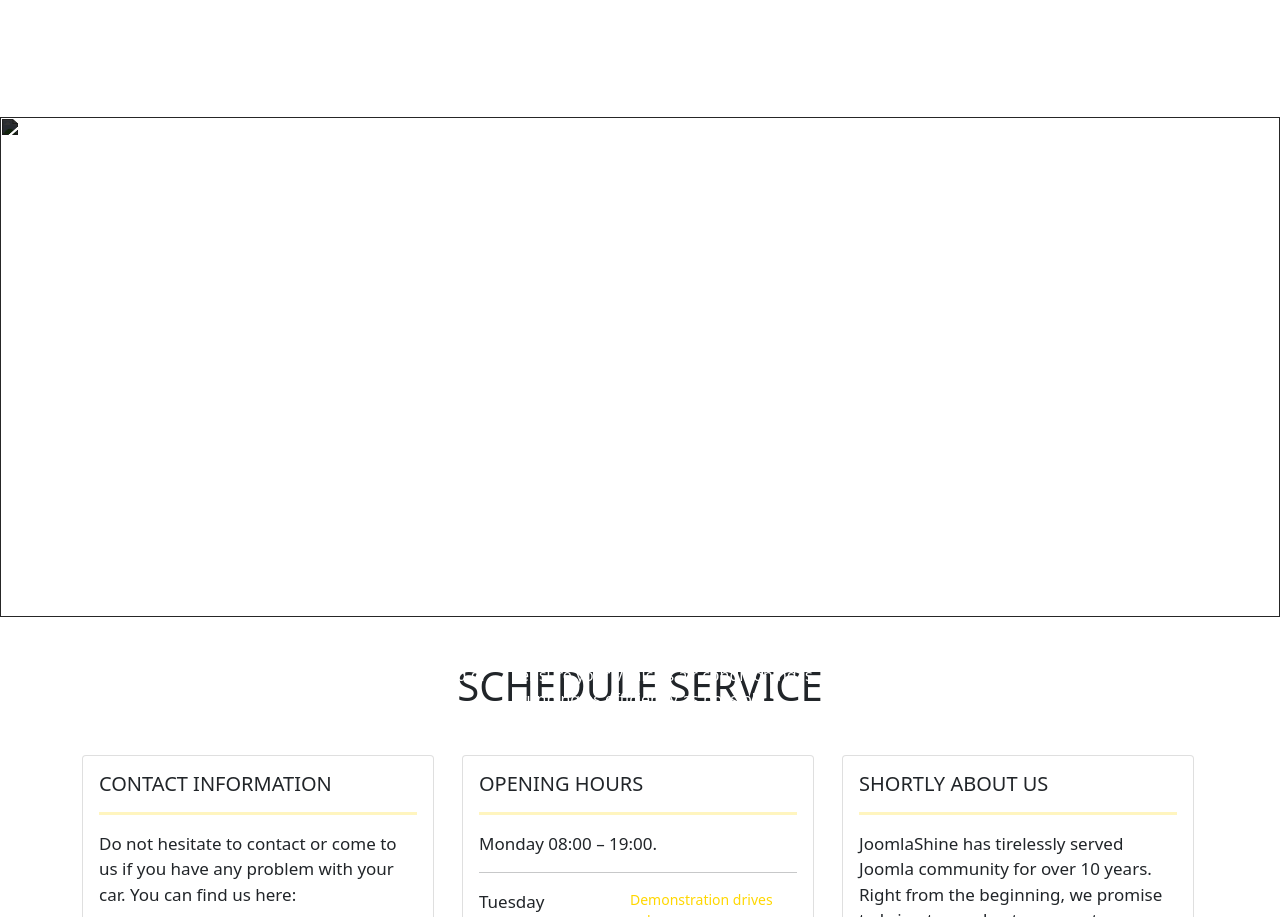
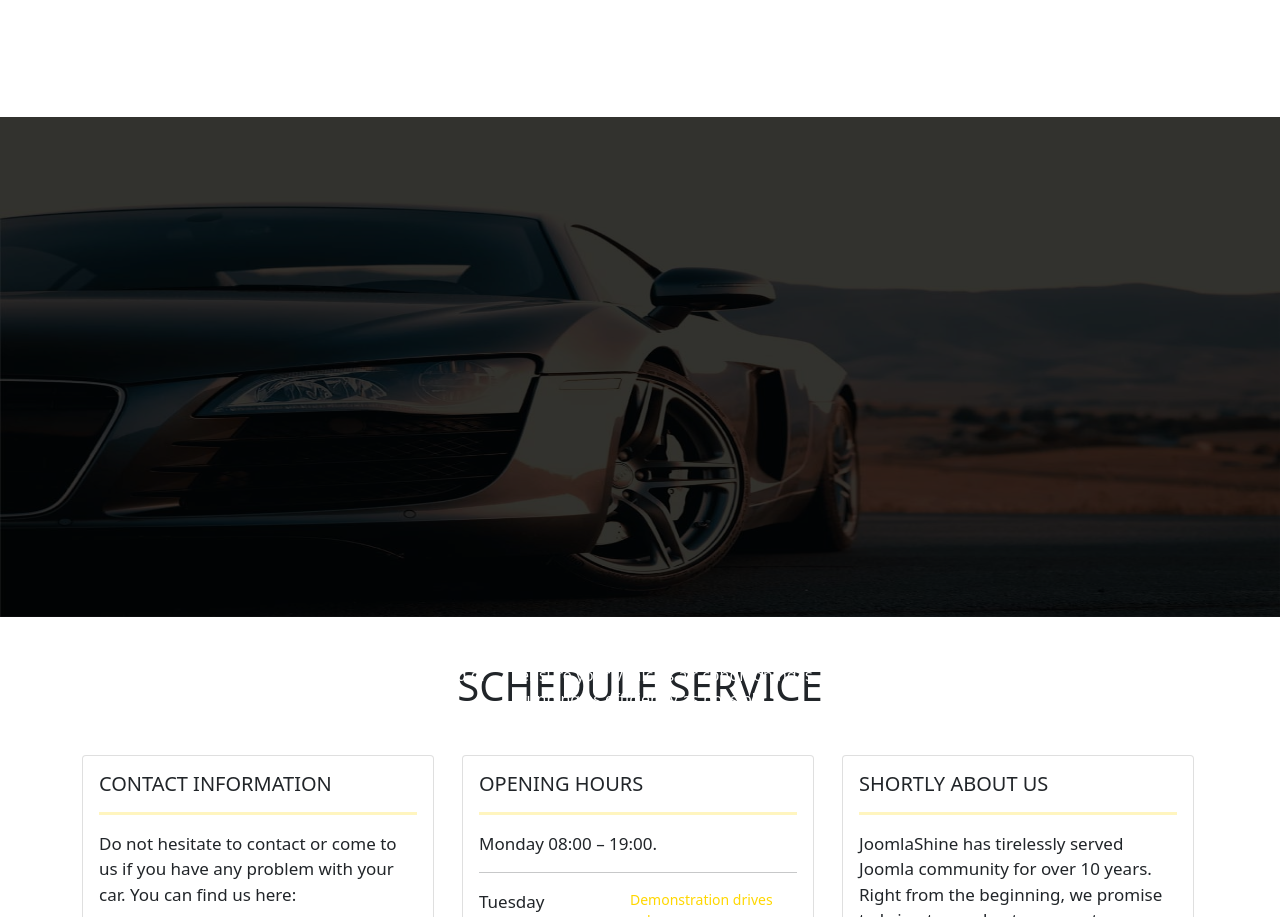
Before and after one commit to abhishekit04/SIP-4.0, a plain HTML site: page Sixth Template/index.html in a window 1280 px wide. Shown: the part 985-1902 px from the top of the page. Drawn offline with nearby package versions, Linux system fonts and the light colour scheme; the site is published under a folder, as on GitHub Pages, so addresses that start at the root find nothing.

Commit message:
Update index.html

```diff
--- a/Sixth Template/index.html
+++ b/Sixth Template/index.html
@@ -70,7 +70,7 @@
         </div>
     </div>
     <div class="img2">
-        <img src="/img3.jpg" width="100% " height="500px" style="margin-top: 120px;">
+        <img src="img3.jpg" width="100% " height="500px" style="margin-top: 120px;">
     </div>
     <div class="container imgcon2">
         <div class="row">
```
